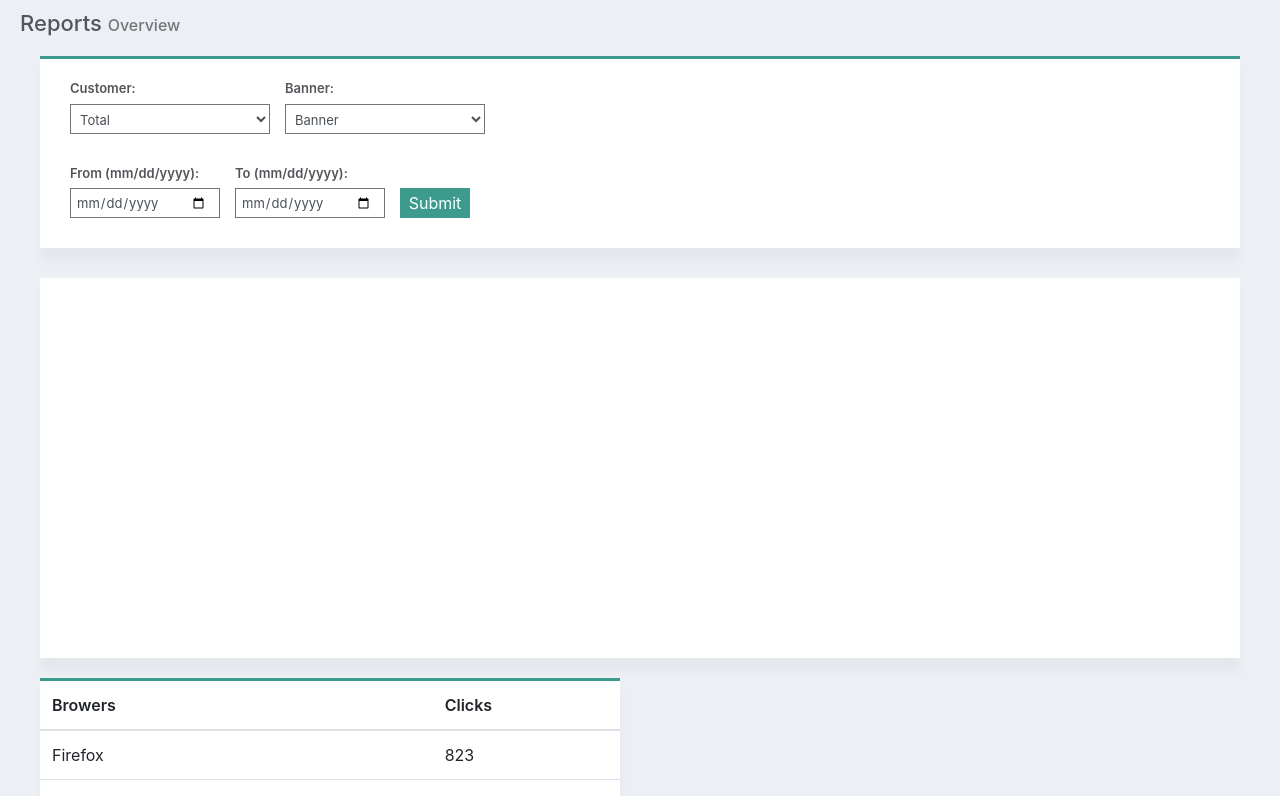
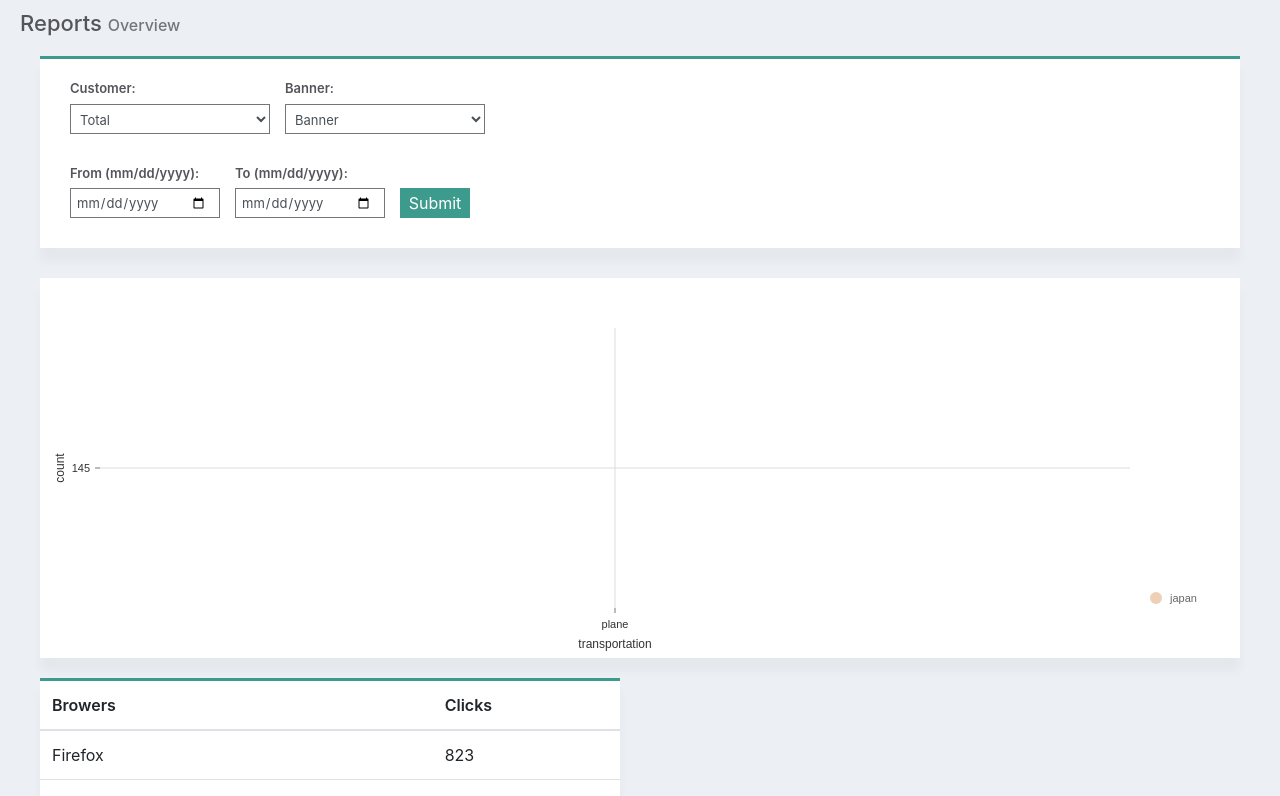
Before and after one commit to Panhara28/ads_campaige, a Next.js app: page / in a window 1280 px wide. Shown: the top 796 px of the page. Built offline with nearby package versions, Linux system fonts and the light colour scheme.

Commit message:
add_graph

```diff
--- a/components/report/index.tsx
+++ b/components/report/index.tsx
@@ -9,10 +9,106 @@ import {
   Table,
 } from "react-bootstrap";
 
+import { ResponsiveLine } from "@nivo/line";
+
+// install (please make sure versions match peerDependencies)
+// yarn add @nivo/core @nivo/line
+
+// make sure parent container have a defined height when using
+// responsive component, otherwise height will be 0 and
+// no chart will be rendered.
+// website examples showcase many properties,
+// you'll often use just a few of them.
+
+interface GraphProps {
+  data: any;
+}
+
+const Graph = ({ data /* see data tab */ }) => (
+  <ResponsiveLine
+    data={data}
+    margin={{ top: 50, right: 110, bottom: 50, left: 60 }}
+    xScale={{ type: "point" }}
+    yScale={{
+      type: "linear",
+      min: "auto",
+      max: "auto",
+      stacked: true,
+      reverse: false,
+    }}
+    yFormat=" >-.2f"
+    axisTop={null}
+    axisRight={null}
+    axisBottom={{
+      orient: "bottom",
+      tickSize: 5,
+      tickPadding: 5,
+      tickRotation: 0,
+      legend: "transportation",
+      legendOffset: 36,
+      legendPosition: "middle",
+    }}
+    axisLeft={{
+      orient: "left",
+      tickSize: 5,
+      tickPadding: 5,
+      tickRotation: 0,
+      legend: "count",
+      legendOffset: -40,
+      legendPosition: "middle",
+    }}
+    pointSize={10}
+    pointColor={{ theme: "background" }}
+    pointBorderWidth={2}
+    pointBorderColor={{ from: "serieColor" }}
+    pointLabelYOffset={-12}
+    useMesh={true}
+    legends={[
+      {
+        anchor: "bottom-right",
+        direction: "column",
+        justify: false,
+        translateX: 100,
+        translateY: 0,
+        itemsSpacing: 0,
+        itemDirection: "left-to-right",
+        itemWidth: 80,
+        itemHeight: 20,
+        itemOpacity: 0.75,
+        symbolSize: 12,
+        symbolShape: "circle",
+        symbolBorderColor: "rgba(0, 0, 0, .5)",
+        effects: [
+          {
+            on: "hover",
+            style: {
+              itemBackground: "rgba(0, 0, 0, .03)",
+              itemOpacity: 1,
+            },
+          },
+        ],
+      },
+    ]}
+  />
+);
+
 export const Overview: React.FC<any> = (): any => {
   const submitBtnHandler = (e: any) => {
     e.preventDefault();
   };
+
+  const data = [
+    {
+      id: "japan",
+      color: "hsl(220, 70%, 50%)",
+      data: [
+        {
+          x: "plane",
+          y: 145,
+        },
+      ],
+    },
+  ];
 
   return (
     <div className={styled.reportContainer}>
@@ -104,8 +200,12 @@ export const Overview: React.FC<any> = (): any => {
         </div>
       </div>
 
-      <div className={styled.chartContainer}>
-        <div className={styled.chart}></div>
+      <div className={styled.graphContainer}>
+        <div className={styled.chartContainer}>
+          <div className={styled.chart}>
+            <Graph data={data} />
+          </div>
+        </div>
       </div>
 
       <div className={styled.dataSetsContainer}>
--- a/components/report/report.module.scss
+++ b/components/report/report.module.scss
@@ -179,6 +179,26 @@ $borderColor: rgb(61, 155, 141);
 }
 
 // Overview charts
+.graphContainer {
+  width: 100%;
+  min-height: 400px;
+
+  @media screen and (max-width: 768px) {
+    overflow: scroll;
+
+    /* Hide scrollbar for Chrome, Safari and Opera */
+    &::-webkit-scrollbar {
+      display: none;
+    }
+
+    /* Hide scrollbar for IE, Edge and Firefox */
+    & {
+      -ms-overflow-style: none; /* IE and Edge */
+      scrollbar-width: none; /* Firefox */
+    }
+  }
+}
+
 .chartContainer {
   min-height: 400px;
   width: 100%;
@@ -186,7 +206,20 @@ $borderColor: rgb(61, 155, 141);
   background-color: $backgroundColor;
 
   @media screen and (max-width: 768px) {
-    padding: 10px 20px 20px 20px;
+    padding: 10px 10px 20px 10px;
+    width: 788px;
+    overflow: scroll;
+
+    /* Hide scrollbar for Chrome, Safari and Opera */
+    &::-webkit-scrollbar {
+      display: none;
+    }
+
+    /* Hide scrollbar for IE, Edge and Firefox */
+    & {
+      -ms-overflow-style: none; /* IE and Edge */
+      scrollbar-width: none; /* Firefox */
+    }
   }
 }
 
@@ -195,6 +228,14 @@ $borderColor: rgb(61, 155, 141);
   height: 380px;
   background-color: $cardBgColor;
   box-shadow: 0 12.5px 10px rgba(0, 0, 0, 0.035);
+
+  @media screen and (max-width: 768px) {
+    width: 768px;
+  }
+}
+
+.graph {
+  background-color: $cardBgColor;
 }
 
 // Overview DataSets
--- a/package.json
+++ b/package.json
@@ -8,6 +8,9 @@
     "start": "next start"
   },
   "dependencies": {
+    "@nivo/bar": "^0.67.0",
+    "@nivo/core": "^0.67.0",
+    "@nivo/line": "^0.67.0",
     "bootstrap": "^4.5.3",
     "next": "10.0.3",
     "react": "17.0.1",
```
Also changed, not shown: 1 other file (tests, documents, lock files or other folders).
